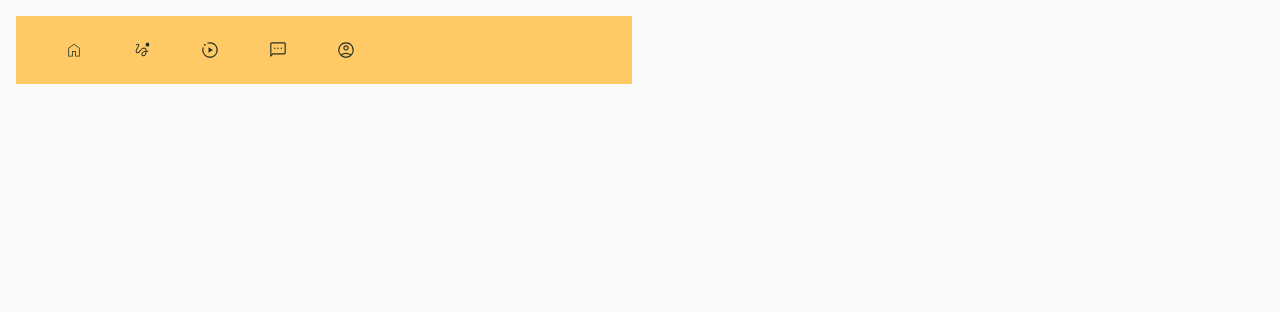
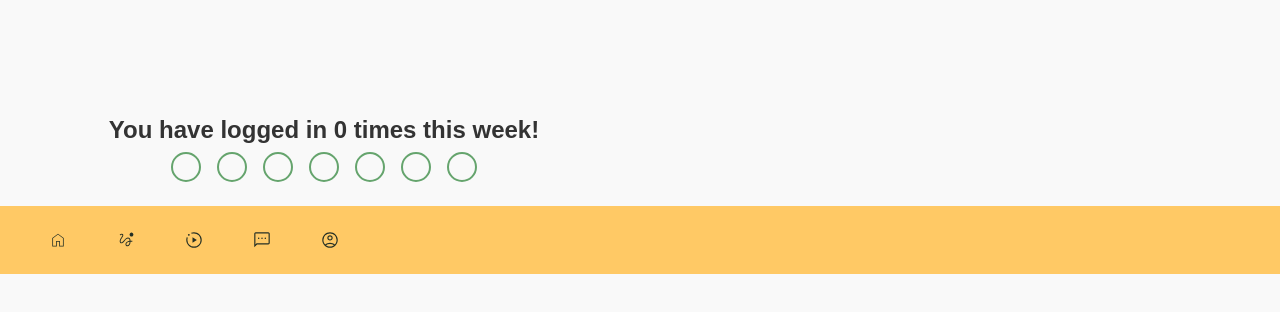
Before and after one commit to Group-3-Las-Palmas/Group-3, a React (Vite) app in the folder frontend/: page /mainPage in a window 1280 px wide. Before the commit this address had no page. Shown: the top 312 px of the page. Built offline with nearby package versions, Linux system fonts and the light colour scheme; no server answers.

Commit message:
changes from github

```diff
--- a/frontend/src/App.jsx
+++ b/frontend/src/App.jsx
@@ -1,33 +1,31 @@
 // import { useState, useEffect } from 'react'
 import { BrowserRouter, Route, Routes } from 'react-router-dom'
-import { NavBar } from './components/navBar/navBar.jsx'
 // import { profilePage } from './pages/profilePage.jsx'
 import { LandingPage } from './pages/landingPage.jsx'
 // import { LoginPage } from './pages/landingPage.jsx'
 // import { forumPage } from './pages/forumPage'
-import { ActivityPage } from './pages/activityPage'
+import { ActivityPage } from './pages/activityPage.jsx'
 import './App.scss'
 import { Layout } from './layout/Layout.jsx'
 import { MainPage } from './pages/mainPage.jsx'
-
 
 function App() {
 
   return (
     <>
-      <section className='page-content'>
+
       <BrowserRouter>
-          <NavBar />
         <Routes>
-            <Route path="/" element={<LandingPage />} />
-            <Route path="/main" element={<MainPage />} />
-            <Route path="/ActivityPage" element={<activityPage />} />
-            <Route path="/current-activity" element={<activityPage />} />
+          <Route index element={<LandingPage />} />
+          <Route path="/" element={<Layout />}>
+              <Route path="/ActivityPage" element={<ActivityPage />} />
+              <Route path="/current-activityPage" element={<current-activityPage />} />
               <Route path="/forumPage" element={<forumPage />} />
               <Route path="/profilePage" element={<profilePage />} />
+              <Route path="/mainPage" element={<MainPage />} />
+          </Route>
         </Routes>
       </BrowserRouter>
-      </section>
     </>
   )
 }
--- /dev/null
+++ b/frontend/src/components/loginsWeekly/loginsWeekly.jsx
@@ -0,0 +1,53 @@
+import React, { useEffect, useState } from 'react';
+import { Circle, TrackerWrapper, CirclesRow } from './loginsWeeklyStyled';
+
+// finding the last week
+const getLast7Days = () => {
+  const today = new Date();
+  return [...Array(7)].map((_, i) => {
+    const date = new Date(today);
+    date.setDate(today.getDate() - (6 - i));
+    return date.toISOString().slice(0, 10);
+  });
+};
+
+// track the logins from past week
+const LoginTracker = () => {
+  const [loginDates, setLoginDates] = useState([]);
+  const [isLoading, setIsLoading] = useState(true);
+
+  const last7 = getLast7Days();
+  const loginCount = last7.filter(date => loginDates.includes(date)).length;
+
+  useEffect(() => {
+    const fetchLogins = async () => {
+      try {
+        const response = await fetch('/api/logins');
+        const data = await response.json();
+        setLoginDates(data);
+      } catch (err) {
+        console.error('Error fetching logins:', err);
+      } finally {
+        setIsLoading(false);
+      }
+    };
+
+    fetchLogins();
+  }, []);
+
+  if (isLoading) return <p>Loading login data...</p>;
+
+  // Showing logins!
+  return (
+    <TrackerWrapper>
+      <h2>You have logged in {loginCount} {loginCount === 1 ? 'time' : 'times'} this week!</h2>
+      <CirclesRow>
+        {last7.map((date, idx) => (
+          <Circle key={idx} filled={loginDates.includes(date)} />
+        ))}
+      </CirclesRow>
+    </TrackerWrapper>
+  );
+};
+
+export default LoginTracker;
--- /dev/null
+++ b/frontend/src/components/loginsWeekly/loginsWeeklyStyled.js
@@ -0,0 +1,23 @@
+import styled from 'styled-components';
+
+export const Circle = styled.div`
+  width: 30px;
+  height: 30px;
+  margin: 8px;
+  border-radius: 50%;
+  border: 2px solid #65A46D;
+  background-color: ${props => (props.filled ? '#65A46D' : 'transparent')};
+`;
+
+export const TrackerWrapper = styled.div`
+  display: flex;
+  flex-direction: column;
+  align-items: center;
+  margin-top: 40px;
+`;
+
+export const CirclesRow = styled.div`
+  display: flex;
+  justify-content: center;
+  flex-wrap: wrap;
+`;
--- a/frontend/src/pages/mainPage.jsx
+++ b/frontend/src/pages/mainPage.jsx
@@ -1,9 +1,11 @@
 
+import LoginTracker from "../components/loginsWeekly/loginsWeekly"
 import Quotes from "../components/quotes/quotes"
 export const MainPage = () => {
   return(
     <div>
       <Quotes/>
+      <LoginTracker/>
     </div>
   )
 }
```
Lines whose indentation alone changed are shown as unchanged.
